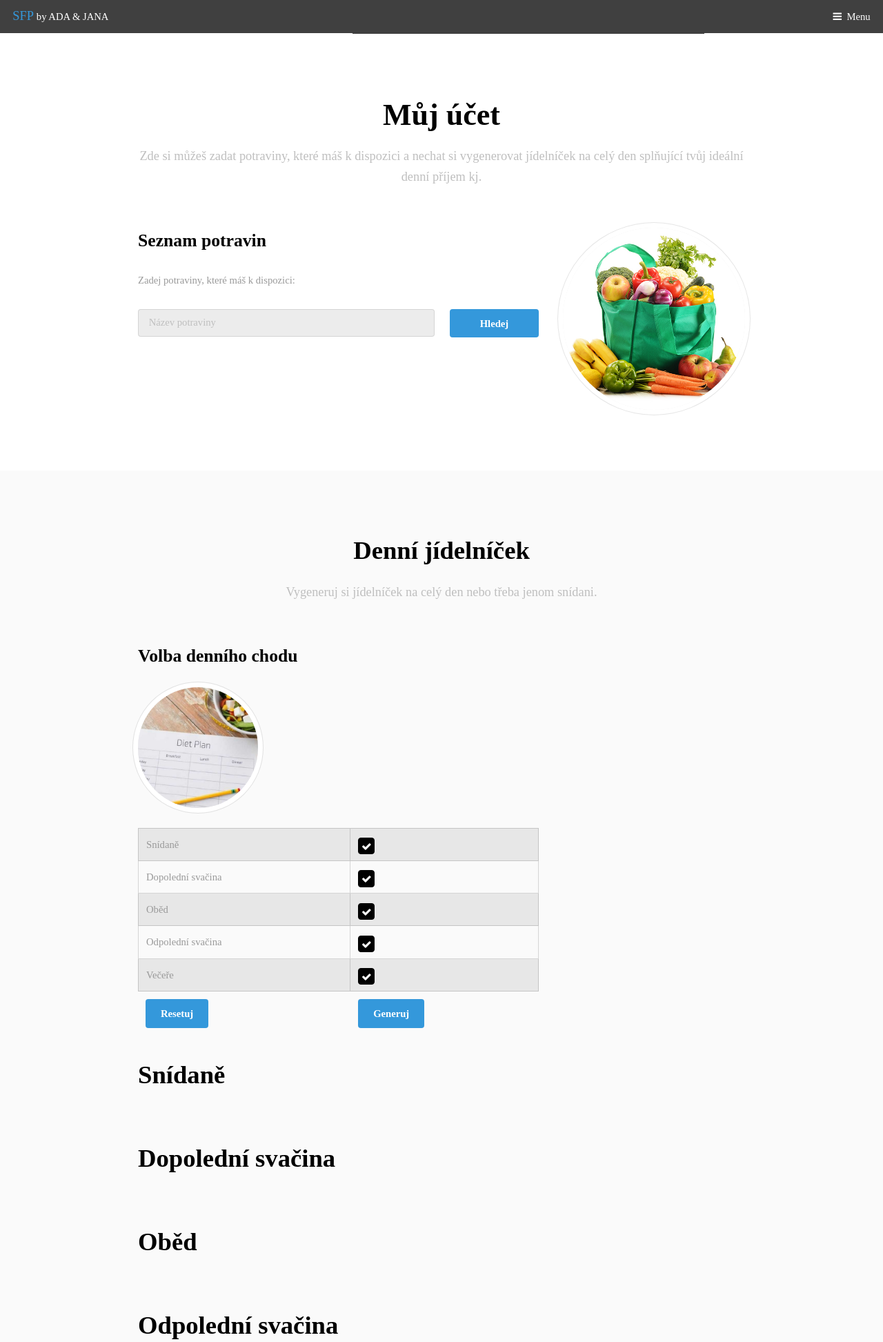
After one commit to chicquita/NezerJakoPraseAppka, a Flask app: template templates/muj_ucet.html in a window 1280 px wide. The commit adds this page. Shown: the top 1945 px of the page at 69% size. Run offline with Flask 2, Linux system fonts and the light colour scheme; the template is opened without the code that fills it, so the values that code supplies are empty; parts of the project's set-up code (start-up, migrations or seed data) failed here and were passed over; some libraries are stand-ins or nearby versions; some web fonts are replaced.

Commit message:
pouze update, bez vyraznych zmen

```diff
--- a/static/css/main.css
+++ b/static/css/main.css
@@ -1,12 +1,6 @@
 @charset "UTF-8";
 @import url(font-awesome.min.css);
 @import url("https://fonts.googleapis.com/css?family=Scope+One|Trocchi");
-
-/*
-	Urban by TEMPLATED
-	templated.co @templatedco
-	Released for free under the Creative Commons Attribution 3.0 license (templated.co/license)
-*/
 
 /* Reset */
 
@@ -2876,7 +2870,7 @@
 	}
 
 		.wrapper .inner {
-			margin: 0 auto;
+			margin: auto ;
 			width: 80em;
 			position: relative;
 			z-index: 99;
@@ -3705,7 +3699,7 @@
 		-webkit-justify-content: center;
 		-ms-justify-content: center;
 		justify-content: center;
-		background-image: url("../../static/images/banner.jpg");
+		background-image: url("../images/banner.jpg");
 		background-position: center;
 		background-size: cover;
 		background-repeat: no-repeat;
@@ -3868,7 +3862,8 @@
 		padding: 6em 2em 4em 2em;
 	}
 
-		#footer > .inner {
+		#footer > .
+	 {
 			margin: 0 auto;
 			width: 80em;
 		}
--- /dev/null
+++ b/static/js/desktop.ini
@@ -0,0 +1,2 @@
+[LocalizedFileNames]
+Client-side-HTML-Table-Pagination-Plugin-with-jQuery-Paging.zip=@Client-side-HTML-Table-Pagination-Plugin-with-jQuery-Paging,0
--- /dev/null
+++ b/templates/muj_ucet.html
@@ -0,0 +1,190 @@
+<!DOCTYPE HTML>
+
+<html>
+	<head>
+		<title>Smart Food Planner</title>
+		<meta charset="utf-8" />
+		<meta name="viewport" content="width=device-width, initial-scale=1" />
+		<link rel="stylesheet" href="../static/css/main.css" />
+	</head>
+	<body class="subpage">
+
+		<!-- Header -->
+			<header id="header">
+				<div class="logo"><a href="/">SFP <span>by ADA & JANA </span></a></div>
+				<a href="#menu">Menu</a>
+			</header>
+
+		<!-- Nav -->
+			<nav id="menu">
+				<ul class="links">
+					<li><a href="/">Domů</a></li>
+					<li><a href="generic">Můj účet</a></li>
+					<li><a href="zasoby">Zásoby</a></li>
+					<li><a href="jidelnicek">Jídelníček</a></li>
+				</ul>
+			</nav>
+
+		<!-- Main -->
+			<div id="main">
+
+				<!-- Section -->
+					<section class="wrapper">
+						<div class="inner">
+							<header class="align-center">
+								<h1>Můj účet</h1>
+								<p>Zde si můžeš zadat potraviny, které máš k dispozici a nechat si vygenerovat jídelníček na celý den splňující tvůj ideální denní příjem kj.</p>
+							</header>
+							<div class="flex flex-2">
+								<div class="col col2">
+									<h3>Seznam potravin</h3>
+									<p>Zadej potraviny, které máš k dispozici:</p>
+									<form method="post" action="#">
+										<div class="row uniform">
+											<div class="9u 12u$(small)">
+												<input type="text" name="query" id="query" value="" placeholder="Název potraviny" />
+											</div>
+											<div class="3u$ 12u$(small)">
+												<input type="submit" value="Hledej" class="fit" />
+											</div>
+										</div>
+									</form>
+									<div Hodnota parametru {{hodnotaParametruQuery}} style="display:none"></div>
+								</div>
+								<div class="col col1 first">
+									<div class="image round fit">
+										<img src="../static/images/pic06.jpg" alt="" />
+									</div>
+								</div>
+							</div>
+						</div>
+					</section>
+
+				<!-- Section -->
+					<section class="wrapper style1">
+						<div class="inner">
+							<header class="align-center">
+								<h2>Denní jídelníček</h2>
+								<p>Vygeneruj si jídelníček na celý den nebo třeba jenom snídani.</p>
+							</header>
+							<!-- Table -->
+								<div class="flex flex-2">
+									<div class="col col2">
+										<h3>Volba denního chodu</h3>
+										<div class="col col1 first">
+											<div class="image round fit">
+												<img src="../static/images/pic07.jpg" alt="" />
+											</div>
+										</div>
+									<div>
+										<form method="post" action="#">
+											<table class="alt">
+												<tbody>
+													<tr>
+														<td>Snídaně</td>
+														<td><input type="checkbox" name="is_snidane" value="True" id="is_snidane" checked><label for="is_snidane"></label></td>
+													</tr>
+													<tr>
+														<td>Dopolední svačina</td>
+														<td><input type="checkbox" name="is_svacina_dopo" value="True" id="is_svacina_dopo" checked><label for="is_svacina_dopo"></label></td>
+													</tr>
+													<tr>
+														<td>Oběd</td>
+														<td><input type="checkbox" name="is_obed" value="True" id="is_obed" checked><label for="is_obed"></label></td>
+													</tr>
+													<tr>
+														<td>Odpolední svačina</td>
+														<td><input type="checkbox" name="is_svacina_odpo" value="True" id="is_svacina_odpo" checked><label for="is_svacina_odpo"></label></td>
+													</tr>
+													<tr>
+														<td>Večeře</td>
+														<td><input type="checkbox" name="is_vecere" value="True" id="is_vecere" checked><label for="is_vecere"></label></td>
+													</tr>
+												</tbody>
+												<tfoot>
+													<tr>
+														<td><input type="reset" value="Resetuj" name="reset"></td>
+														<td><input type="submit" value="Generuj"></td>
+													</tr>
+												</tfoot>
+											</table>
+										</form>
+								</div>
+                      <!-- jidelnicek-->
+		                      	<div style="display: {{zobrazJidelnicek}};">
+									<div style="display: {{zobrazSnidane}};">
+										<h2>Snídaně</h2>
+										<div class="table-wrapper">
+											<table class="alt">
+												{{jidelnicek_snidane|safe}}
+											</table>
+										</div>
+									</div>
+									<div style="display: {{zobrazSvacinaDopo}};">
+										<h2>Dopolední svačina</h2>
+										<div class="table-wrapper">
+											<table class="alt">
+												{{jidelnicek_svacina_dopo|safe}}
+											</table>
+										</div>
+									</div>
+									<div style="display: {{zobrazObed}};">
+										<h2>Oběd</h2>
+										<div class="table-wrapper">
+											<table class="alt">
+												{{jidelnicek_obed|safe}}
+											</table>
+										</div>
+									</div>
+									<div style="display: {{zobrazSvacinaOdpo}};">
+										<h2>Odpolední svačina</h2>
+										<div class="table-wrapper">
+											<table class="alt">
+												{{jidelnicek_svacina_odpo|safe}}
+											</table>
+										</div>
+									</div>
+									<div style="display: {{zobrazVecere}};">
+										<h2>Večeře</h2>
+										<div class="table-wrapper">
+											<table class="alt">
+												{{jidelnicek_vecere|safe}}
+											</table>
+										</div>
+									</div>
+								</div>
+						</div>
+					</section>
+<!-- Section -->
+					<section class="wrapper">
+						<div class="inner">
+							<header class="align-center">
+								<h2>Seznam zásob</h2>
+							</header>
+							<div class="flex flex-3">
+								<div class="col align-center">
+							</div>
+						</div>
+
+					<!-- Table -->
+						<div class = "inner">
+							{{tabulka_zasob|safe}}
+						</div>
+					</section>
+		<!-- Footer -->
+			<footer id="footer">
+				<div class="copyright">
+					<p>&copy; Smart Food Planner. All rights reserved.</p>
+				</div>
+			</footer>
+
+		<!-- Scripts -->
+			<script src="../static/js/jquery.min.js"></script>
+			<script src="../static/js/jquery.scrolly.min.js"></script>
+			<script src="../static/js/jquery.scrollex.min.js"></script>
+			<script src="../static/js/skel.min.js"></script>
+			<script src="../static/js/util.js"></script>
+			<script src="../static/js/main.js"></script>
+
+	</body>
+</html>
```
Also changed, not shown: templates/elements.html (+9 -11 lines), templates/index.html (+12 -11 lines), templates/jidelnicek.html (added, +136 -0 lines), templates/signup.html (+7 -5 lines), templates/zasoby.html (added, +58 -0 lines).
